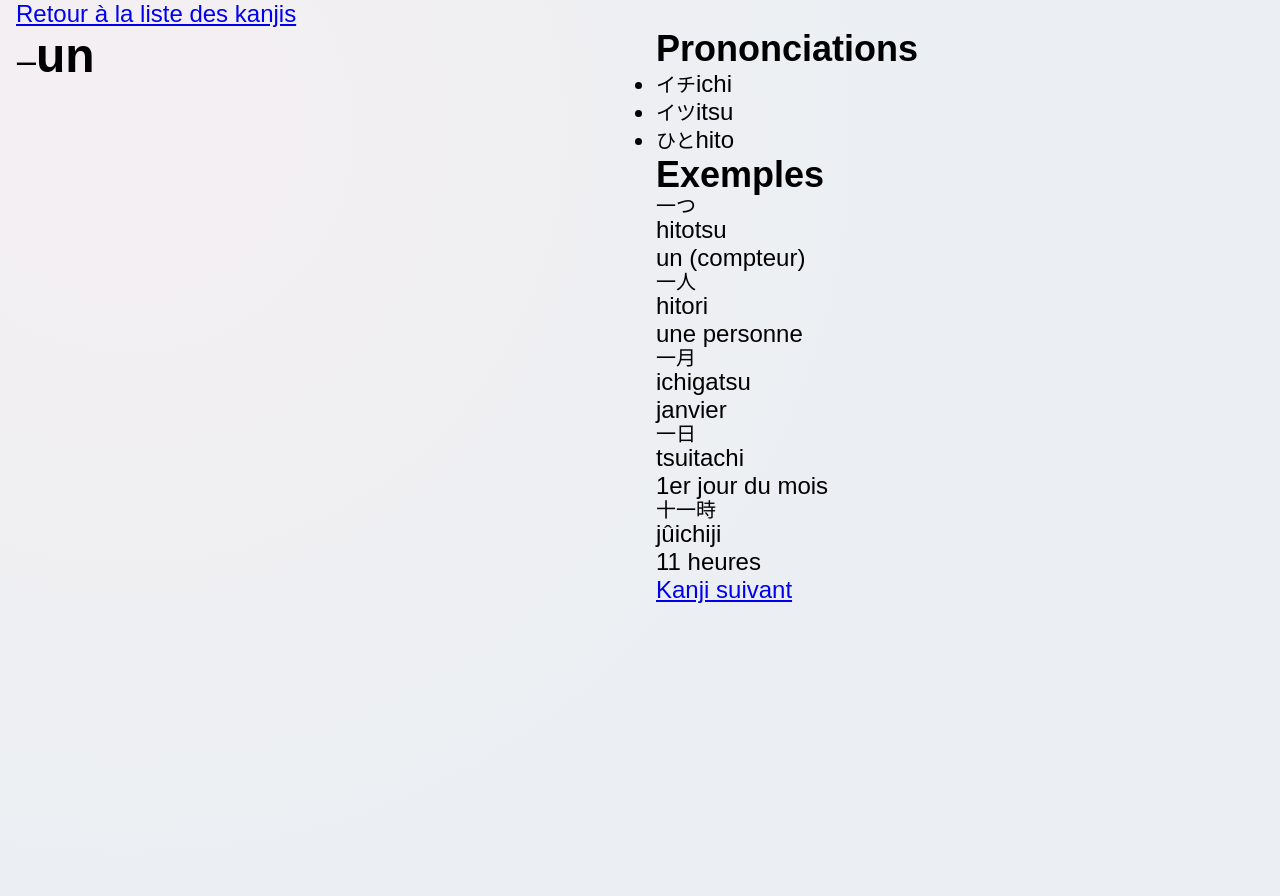
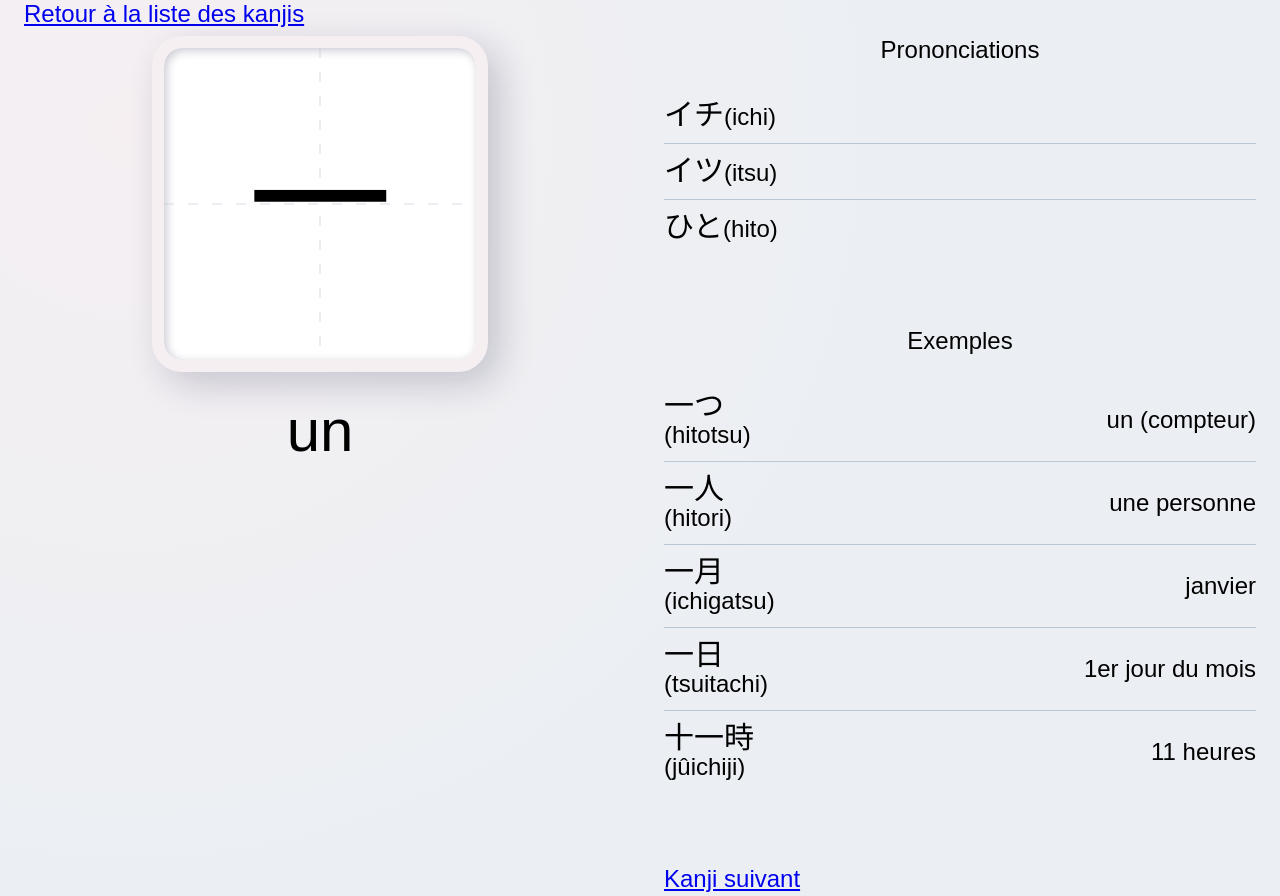
Before and after one commit to KamiAmiga/kanjiKickstart, a Vue app: page /kanjis/0 in a window 1280 px wide. Built offline with nearby package versions, Linux system fonts and the light colour scheme.

Commit message:
Styles for kanji item page

```diff
--- a/src/App.vue
+++ b/src/App.vue
@@ -16,13 +16,17 @@
 * {
   padding: 0;
   margin: 0;
+  font-weight: 400;
+}
+
+html {
+  font-size: clamp(16px, 4vw, 24px);
 }
 
 body {
   min-height: 100vh;
   background-color: $default-base;
   font-family: 'Assistant', sans-serif;
-  font-size: clamp(16px, 4vw, 24px);
 
   &::after {
     content: '';
@@ -38,8 +42,12 @@ body {
   }
 }
 
+ul {
+  list-style: none;
+}
+
 .container {
-  max-width: 1600px;
+  max-width: 60rem;
   padding: 0 1rem;
   margin: 0 auto;
 }
@@ -50,14 +58,14 @@ body {
   justify-content: stretch;
 
   &--content-center {
-    justify-content: center;
+    align-items: center;
     text-align: center;
   }
 
   &--col-wrap {
     display: grid;
-    grid-template-columns: repeat(auto-fit, minmax(288px, 1fr));
-    column-gap: 2rem;
+    grid-template-columns: repeat(auto-fit, minmax(18rem, 1fr));
+    gap: 2rem;
   }
 }
 
--- a/src/scss/variables/colors.scss
+++ b/src/scss/variables/colors.scss
@@ -7,5 +7,6 @@ $secondary-light: #EAAFD6;
 $default-base: #EBEFF3;
 $default-light: #F5EFF2;
 $default-dark: #BAC7D5;
+$default-darker: #181A41;
 $default-lightest: #FFF;
 $default-darkest: #000;
--- a/src/views/KanjiItem.vue
+++ b/src/views/KanjiItem.vue
@@ -16,44 +16,54 @@ const nextKanjiId = computed(() => kanjiList.find(kanji => kanji.id === parseInt
 <template>
   <Backlink destination="Kanjis"/>
 
-  <div class="wrapper wrapper--col-wrap">
+  <div class="wrapper wrapper--col-wrap kanji-item">
     <header>
-      <h1>
+      <h1 class="wrapper wrapper--content-center">
+        <div class="card card--outer">
           <span lang="jp">{{ kanjiInfos.kanji }}</span>
-        <span>{{ kanjiInfos.translation }}</span>
+        </div>
+        <span class="kanji-item__name">{{ kanjiInfos.translation }}</span>
       </h1>
     </header>
 
-    <section>
-      <h2>Prononciations</h2>
+    <section class="wrapper kanji-item__infos">
+      <h2 class="kanji-item__infos__title">Prononciations</h2>
 
-      <ul>
+      <ul class="kanji-item__infos__list">
         <li v-for="(onyomi, index) in kanjiInfos.onyomi"
-          :key="index">
+          :key="index"
+          class="kanji-item__infos__list__item">
+          <div>
             <span lang="jp">{{ onyomi.kana }}</span>
-          <span>{{ onyomi.romaji }}</span>
+            <span>({{ onyomi.romaji }})</span>
+          </div>
         </li>
 
         <li v-for="(kunyomi, index) in kanjiInfos.kunyomi"
-          :key="index">
+          :key="index"
+          class="kanji-item__infos__list__item">
+          <div>
             <span lang="jp">{{ kunyomi.kana }}</span>
-          <span>{{ kunyomi.romaji }}</span>
+            <span>({{ kunyomi.romaji }})</span>
+          </div>
         </li>
       </ul>
 
       <template v-if="kanjiInfos.examples.length">
-        <h2>Exemples</h2>
+        <h2 class="kanji-item__infos__title">Exemples</h2>
 
-        <dl>
+        <dl class="kanji-item__infos__list">
           <template v-for="(example, index) in kanjiInfos.examples"
             :key="index">
+            <div class="kanji-item__infos__list__item">
               <dt>
                 <div lang="jp">{{ example.kanji }}</div>
-              <div>{{ example.romaji }}</div>
+                <div>({{ example.romaji }})</div>
               </dt>
               <dd>
                 {{ example.translation }}
               </dd>
+            </div>
           </template>
         </dl>
       </template>
@@ -65,5 +75,78 @@ const nextKanjiId = computed(() => kanjiList.find(kanji => kanji.id === parseInt
   </div>
 </template>
 
-<style scoped>
+<style scoped lang="scss">
+.kanji-item {
+  padding-top: clamp(.25rem, 1vh, 1rem);
+
+  &__name {
+    margin-top: 1rem;
+    font-size: 2.5rem;
+  }
+
+  &__infos {
+    &__title {
+      text-align: center;
+      font-size: 1rem;
+      margin-bottom: 1rem;
+    }
+
+    &__list {
+      margin-bottom: 3rem;
+
+      &__item {
+        display: flex;
+        align-items: center;
+        justify-content: space-between;
+        padding: .5rem 0;
+        border-bottom: 1px solid $default-dark;
+
+        &:last-child {
+          border-bottom: none;
+        }
+      }
+    }
+  }
+}
+
+.card {
+  display: flex;
+  justify-content: center;
+  align-items: center;
+  box-sizing: border-box;
+  width: 14rem;
+  height: 14rem;
+  background-color: white;
+
+  &--outer {
+    border: .5rem solid $default-light;
+    position: relative;
+    z-index: 0;
+    border-radius: 1.25rem;
+    box-shadow: .5rem .5rem 1.5rem fade-out($default-darker, 0.8),
+      inset .1rem .1rem .4rem fade-out($default-darker, 0.76);
+
+      &::before,
+      &::after {
+        content: "";
+        width: 100%;
+        height: 1px;
+        position: absolute;
+        top: 50%;
+        left: 50%;
+        z-index: -1;
+        opacity: .6;
+        background: repeating-linear-gradient(to right, $default-dark, $default-dark .4rem, transparent .4rem, transparent 1rem);
+        transform: translate(-50%, -50%);
+      }
+
+      &::after {
+        transform: translate(-50%, -50%) rotate(90deg);
+      }
+  }
+
+  [lang="jp"] {
+    font-size: 6rem;
+  }
+}
 </style>
```
Lines whose indentation alone changed are shown as unchanged.
